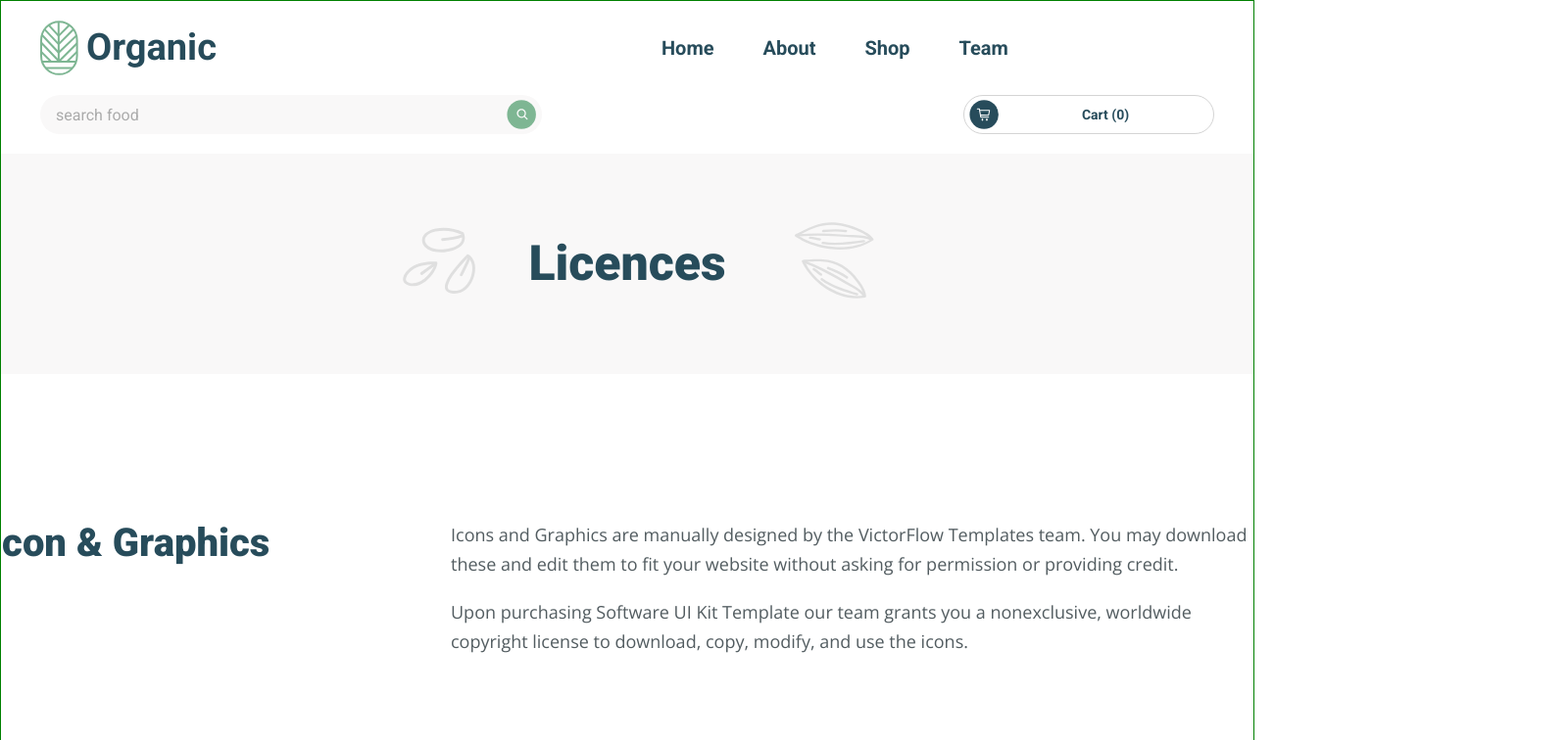
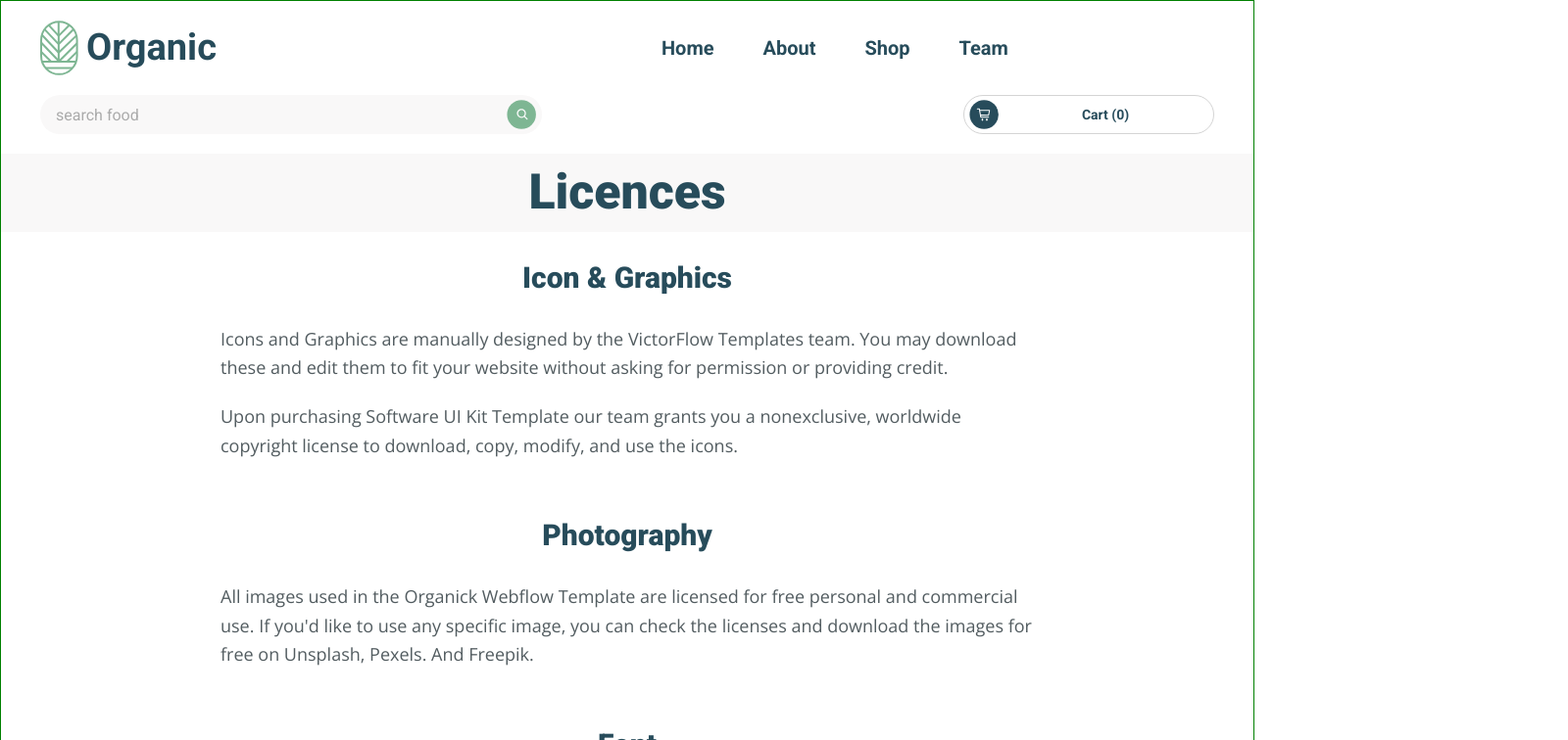
Before and after one commit to Vlad32032/organic-food, a React (Create React App) app: page /organic-food/licences in a window 1280 px wide. Shown: the top 756 px of the page at 98% size, 1600 px wide, since content can reach past the window. Built offline with nearby package versions, Linux system fonts and the light colour scheme.

Commit message:
added adaptive for LicencesPage

```diff
--- a/src/pages/utilityPages/LicencesPage/LicencesPage.module.scss
+++ b/src/pages/utilityPages/LicencesPage/LicencesPage.module.scss
@@ -14,8 +14,25 @@
 
         background-color: $second-bg-color;
 
+        @media (max-width: 1400px) {
+            height: 80px;
+        }
+
+
         &SVG {
             position: absolute;
+
+            @media (max-width: 1919px) {
+                width: 100%;
+
+                svg {
+                    width: 100%;
+
+                    @media (max-width: 1400px) {
+                        display: none;
+                    }
+                }
+            }
         }
     }
 
@@ -32,6 +49,12 @@
 
         padding: 150px 0;
 
+        @media (max-width: 1400px) {
+            gap: 40px;
+
+            padding: 30px 0;
+        }
+
         .descriptionWrapper {
             display: flex;
             justify-content: space-between;
@@ -39,9 +62,22 @@
 
             width: 1300px;
 
+            @media (max-width: 1400px) {
+                flex-direction: column;
+                align-items: center;
+                gap: 30px;
+
+                width: 100%;
+                padding: 0 16px;
+            }
+
             h3 {
                 font-weight: 800;
                 font-size: 40px;
+
+                @media (max-width: 1400px) {
+                    font-size: 30px;
+                }
             }
 
             div {
```
